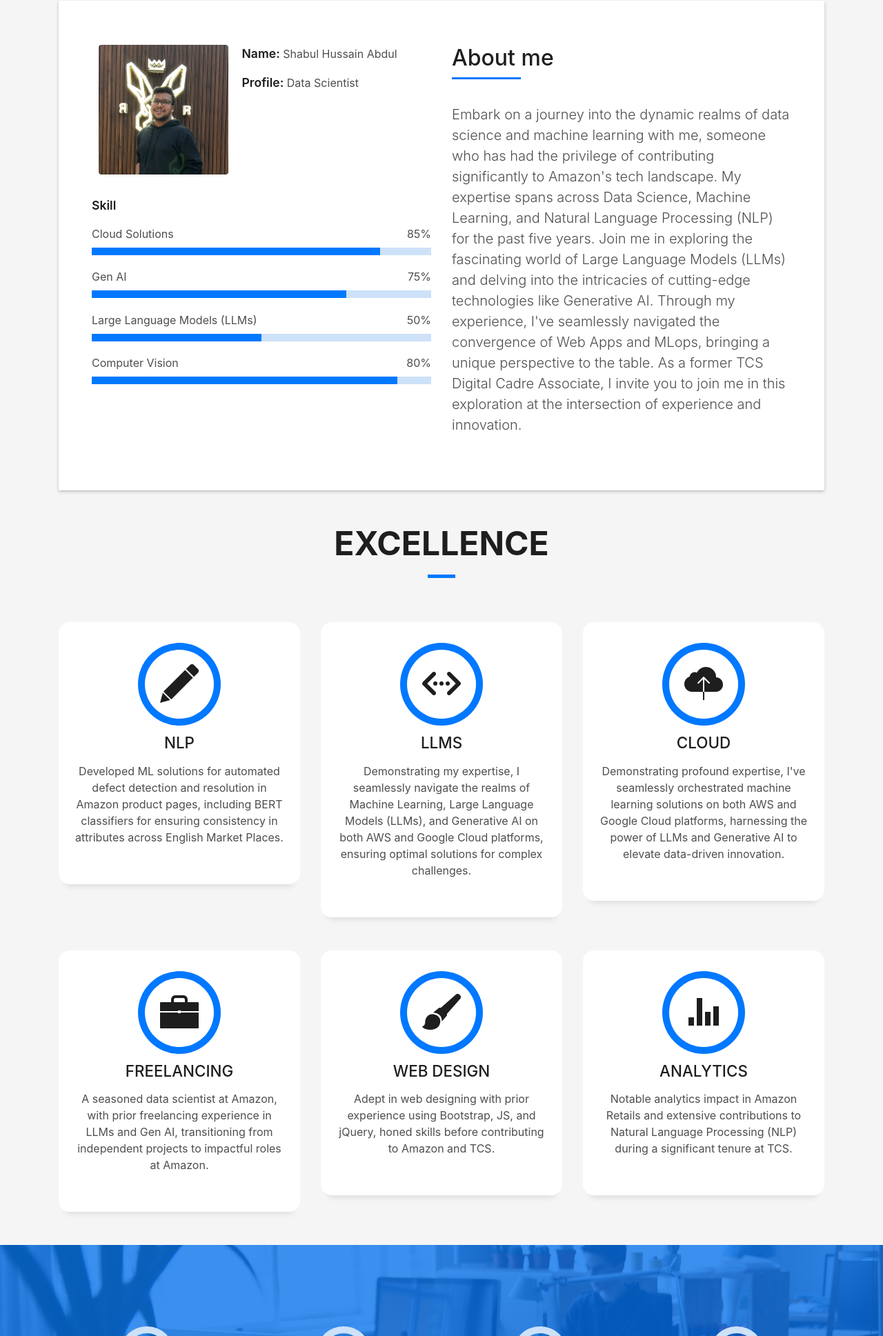
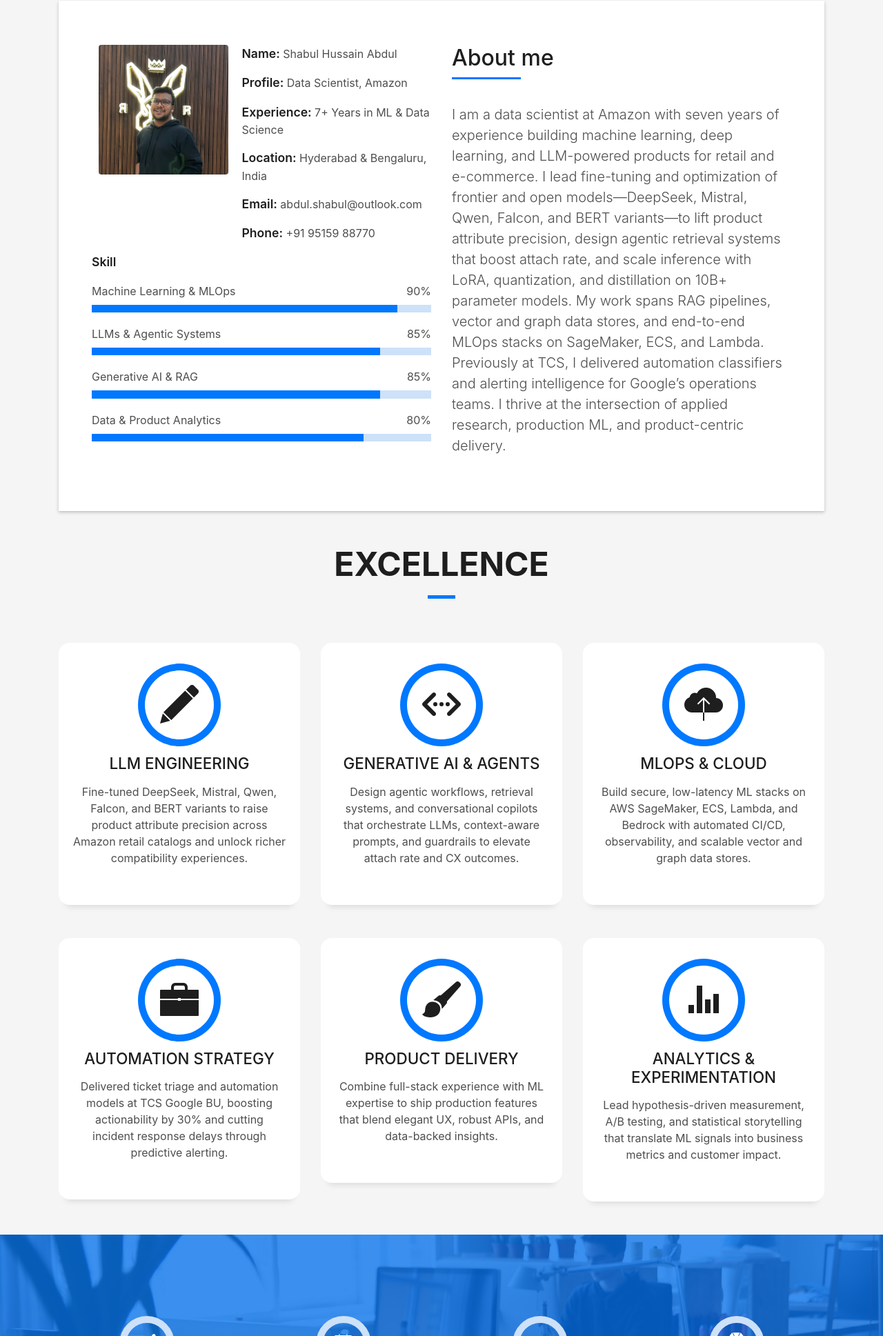
Before and after one commit to shabul/seo_webistes_shabul, a plain HTML site: page index.html in a window 1280 px wide. Shown: the part 863-2800 px from the top of the page at 69% size. Drawn offline with Linux system fonts and the light colour scheme; a script that the page names is missing; files whose address does not match are found by name.

Commit message:
Align homepage content with updated resume

```diff
--- a/index.html
+++ b/index.html
@@ -76,7 +76,7 @@
         <div class="container">
           <!--<p class="display-6 color-d">Hello, world!</p>-->
           <h1 class="intro-title mb-4">Shabul Hussain Abdul</h1>
-          <p class="intro-subtitle"><span class="text-slider-items">Amazon 2024 World Wide Innovista Winner,AI Evangelist,Data Scientist,Researcher</span><strong class="text-slider"></strong></p>
+          <p class="intro-subtitle"><span class="text-slider-items">Amazon Data Scientist | ML-DL-LLMs,Generative AI & Agentic Systems Architect,RAG Workflow Specialist,MLOps & Full-Stack Delivery Leader</span><strong class="text-slider"></strong></p>
           <!-- <p class="pt-3"><a class="btn btn-primary btn js-scroll px-4" href="#about" role="button">Learn More</a></p> -->
           <div class="intro-cta mt-4">
             <a class="btn btn-primary" href="https://cal.com/shabul/45-min-meeting?overlayCalendar=true&layout=month_view" target="_blank" rel="noopener">Please Connect 1:1</a>
@@ -103,32 +103,34 @@
                   <div class="col-sm-6 col-md-7">
                     <div class="about-info">
                       <p><span class="title-s">Name: </span> <span>Shabul Hussain Abdul</span></p>
-                      <p><span class="title-s">Profile: </span> <span>Data Scientist</span></p>
-                      <!--<p><span class="title-s">Email: </span> <span>abdul.shabul@gmail.com</span></p>-->
-                      <!--<p><span class="title-s">Phone: </span> <span>+91 9515 988770</span></p>-->
+                      <p><span class="title-s">Profile: </span> <span>Data Scientist, Amazon</span></p>
+                      <p><span class="title-s">Experience: </span> <span>7+ Years in ML & Data Science</span></p>
+                      <p><span class="title-s">Location: </span> <span>Hyderabad & Bengaluru, India</span></p>
+                      <p><span class="title-s">Email: </span> <span>abdul.shabul@outlook.com</span></p>
+                      <p><span class="title-s">Phone: </span> <span>+91 95159 88770</span></p>
                     </div>
                   </div>
                 </div>
                 <div class="skill-mf">
                   <p class="title-s">Skill</p>
-                  <span>Cloud Solutions</span> <span class="pull-right">85%</span>
+                  <span>Machine Learning & MLOps</span> <span class="pull-right">90%</span>
                   <div class="progress">
-                    <div class="progress-bar" role="progressbar" style="width: 85%;" aria-valuenow="85" aria-valuemin="0"
+                    <div class="progress-bar" role="progressbar" style="width: 90%;" aria-valuenow="90" aria-valuemin="0"
                       aria-valuemax="100"></div>
                   </div>
-                  <span>Gen AI</span> <span class="pull-right">75%</span>
+                  <span>LLMs & Agentic Systems</span> <span class="pull-right">85%</span>
                   <div class="progress">
-                    <div class="progress-bar" role="progressbar" style="width: 75%" aria-valuenow="75" aria-valuemin="0"
+                    <div class="progress-bar" role="progressbar" style="width: 85%" aria-valuenow="85" aria-valuemin="0"
                       aria-valuemax="100"></div>
                   </div>
-                  <span>Large Language Models (LLMs)</span> <span class="pull-right">50%</span>
+                  <span>Generative AI & RAG</span> <span class="pull-right">85%</span>
                   <div class="progress">
-                    <div class="progress-bar" role="progressbar" style="width: 50%" aria-valuenow="50" aria-valuemin="0"
+                    <div class="progress-bar" role="progressbar" style="width: 85%" aria-valuenow="85" aria-valuemin="0"
                       aria-valuemax="100"></div>
                   </div>
-                  <span>Computer Vision</span> <span class="pull-right">80%</span>
+                  <span>Data & Product Analytics</span> <span class="pull-right">80%</span>
                   <div class="progress">
-                    <div class="progress-bar" role="progressbar" style="width: 90%" aria-valuenow="90" aria-valuemin="0"
+                    <div class="progress-bar" role="progressbar" style="width: 80%" aria-valuenow="80" aria-valuemin="0"
                       aria-valuemax="100"></div>
                   </div>
                 </div>
@@ -145,8 +147,7 @@
                   <!--Started programming in college days in PHP Web App Developement then worked in Java full stack development, now working as Machine Learning Engineer for a MNC in Chennai. -->
                   <!--</p>-->
                   <p class="lead">
-                    <!--Working for Amazon | 5 years of expertise in Data Science | Machine Learning | NLP | LLMs | Gen AI | Web Apps | MLops | Ex-TCS Digital Cadre Associate                  -->
-                    Embark on a journey into the dynamic realms of data science and machine learning with me, someone who has had the privilege of contributing significantly to Amazon's tech landscape. My expertise spans across Data Science, Machine Learning, and Natural Language Processing (NLP) for the past five years. Join me in exploring the fascinating world of Large Language Models (LLMs) and delving into the intricacies of cutting-edge technologies like Generative AI. Through my experience, I've seamlessly navigated the convergence of Web Apps and MLops, bringing a unique perspective to the table. As a former TCS Digital Cadre Associate, I invite you to join me in this exploration at the intersection of experience and innovation.
+                    I am a data scientist at Amazon with seven years of experience building machine learning, deep learning, and LLM-powered products for retail and e-commerce. I lead fine-tuning and optimization of frontier and open models—DeepSeek, Mistral, Qwen, Falcon, and BERT variants—to lift product attribute precision, design agentic retrieval systems that boost attach rate, and scale inference with LoRA, quantization, and distillation on 10B+ parameter models. My work spans RAG pipelines, vector and graph data stores, and end-to-end MLOps stacks on SageMaker, ECS, and Lambda. Previously at TCS, I delivered automation classifiers and alerting intelligence for Google’s operations teams. I thrive at the intersection of applied research, production ML, and product-centric delivery.
                   </p>
 
 
@@ -183,10 +184,10 @@
               <span class="ico-circle"><i class="ion-edit"></i></span>
             </div>
             <div class="service-content">
-              <h2 class="s-title">NLP</h2>
+              <h2 class="s-title">LLM Engineering</h2>
               <p class="s-description text-center">
-                Developed ML solutions for automated defect detection and resolution in Amazon product pages, including BERT classifiers for ensuring consistency in attributes across English Market Places.
-                </p>
+                Fine-tuned DeepSeek, Mistral, Qwen, Falcon, and BERT variants to raise product attribute precision across Amazon retail catalogs and unlock richer compatibility experiences.
+              </p>
             </div>
           </div>
         </div>
@@ -196,10 +197,10 @@
               <span class="ico-circle"><i class="ion-code-working"></i></span>
             </div>
             <div class="service-content">
-              <h2 class="s-title">LLMs</h2>
+              <h2 class="s-title">Generative AI & Agents</h2>
               <p class="s-description text-center">
-          Demonstrating my expertise, I seamlessly navigate the realms of Machine Learning, Large Language Models (LLMs), and Generative AI on both AWS and Google Cloud platforms, ensuring optimal solutions for complex challenges.
-          </p>
+                Design agentic workflows, retrieval systems, and conversational copilots that orchestrate LLMs, context-aware prompts, and guardrails to elevate attach rate and CX outcomes.
+              </p>
             </div>
           </div>
         </div>
@@ -209,10 +210,10 @@
               <span class="ico-circle"><i class="ion-ios-cloud-upload"></i></span>
             </div>
             <div class="service-content">
-              <h2 class="s-title">Cloud</h2>
+              <h2 class="s-title">MLOps & Cloud</h2>
               <p class="s-description text-center">
-                Demonstrating profound expertise, I've seamlessly orchestrated machine learning solutions on both AWS and Google Cloud platforms, harnessing the power of LLMs and Generative AI to elevate data-driven innovation.
-                </p>
+                Build secure, low-latency ML stacks on AWS SageMaker, ECS, Lambda, and Bedrock with automated CI/CD, observability, and scalable vector and graph data stores.
+              </p>
             </div>
           </div>
         </div>
@@ -222,10 +223,10 @@
               <span class="ico-circle"><i class="ion-briefcase"></i></span>
             </div>
             <div class="service-content">
-              <h2 class="s-title">Freelancing</h2>
+              <h2 class="s-title">Automation Strategy</h2>
               <p class="s-description text-center">
-            A seasoned data scientist at Amazon, with prior freelancing experience in LLMs and Gen AI, transitioning from independent projects to impactful roles at Amazon.
-          </p>
+                Delivered ticket triage and automation models at TCS Google BU, boosting actionability by 30% and cutting incident response delays through predictive alerting.
+              </p>
             </div>
           </div>
         </div>
@@ -235,9 +236,10 @@
               <span class="ico-circle"><i class="ion-paintbrush"></i></span>
             </div>
             <div class="service-content">
-              <h2 class="s-title">Web Design</h2>
+              <h2 class="s-title">Product Delivery</h2>
               <p class="s-description text-center">
-Adept in web designing with prior experience using Bootstrap, JS, and jQuery, honed skills before contributing to Amazon and TCS.              </p>
+                Combine full-stack experience with ML expertise to ship production features that blend elegant UX, robust APIs, and data-backed insights.
+              </p>
             </div>
           </div>
         </div>
@@ -247,10 +249,10 @@ Adept in web designing with prior experience using Bootstrap, JS, and jQuery, ho
               <span class="ico-circle"><i class="ion-stats-bars"></i></span>
             </div>
             <div class="service-content">
-              <h2 class="s-title">Analytics</h2>
+              <h2 class="s-title">Analytics & Experimentation</h2>
               <p class="s-description text-center">
-                Notable analytics impact in Amazon Retails and extensive contributions to Natural Language Processing (NLP) during a significant tenure at TCS.
-                </p>
+                Lead hypothesis-driven measurement, A/B testing, and statistical storytelling that translate ML signals into business metrics and customer impact.
+              </p>
             </div>
           </div>
         </div>
@@ -505,23 +507,23 @@ Adept in web designing with prior experience using Bootstrap, JS, and jQuery, ho
             <div class="card-body">
               <div class="card-category-box">
                 <div class="card-category">
-                  <h6 class="category">Tech Summit</h6>
+                  <h6 class="category">LLM Optimization</h6>
                 </div>
               </div>
-              <h3 class="card-title"><a href="blog-single.html"> Google I/O Connect - South Asia Region </a></h3>
+              <h3 class="card-title"><a href="blog-single.html">Prompt Optimization Agent</a></h3>
               <p class="card-description">
-              Esteemed privilege of attending the Google I/O Connect event, where I had the distinct honor of engaging with and meeting some of Google's top leaders.Enriched by insightful workshops delving into the cutting-edge realms of General Artificial Intelligence (Gen AI) and Large Language Models (LLMs).
+                Built a reinforcement-inspired prompt evaluation and tuning agent that lifted LLM answer consistency by 25% for Amazon catalog attribute extraction workflows.
               </p>
             </div>
             <div class="card-footer">
               <div class="post-author">
                 <a href="#">
                   <!--<img src="" alt="" class="avatar rounded-circle">-->
-                  <span class="author"> Bengaluru, India </span>
+                  <span class="author">Amazon, Bengaluru</span>
                 </a>
               </div>
               <div class="post-date">
-                <span class="ion-ios-clock-outline"></span> June,2023
+                <span class="ion-ios-clock-outline"></span> April,2024
                </div>
             </div>
           </div>
@@ -534,23 +536,23 @@ Adept in web designing with prior experience using Bootstrap, JS, and jQuery, ho
             <div class="card-body">
               <div class="card-category-box">
                 <div class="card-category">
-                  <h6 class="category">Unleashing Camaraderie and Adventure</h6>
+                  <h6 class="category">Automation & Quality</h6>
                 </div>
               </div>
-              <h3 class="card-title"><a href="blog-single.html">Team Outing</a></h3>
+              <h3 class="card-title"><a href="blog-single.html">Automated Catalog Auditing</a></h3>
               <p class="card-description">
-                Embarking on a memorable team outing to Mango Mist Resort proved to be a rejuvenating escapade that seamlessly blended camaraderie with an array of exhilarating activities.This retreat not only solidified our professional bonds but also sculpted enduring memories of joy and shared escapades.
+                Orchestrated a multi-LLM auditing ensemble that evaluates retail catalog health at scale, trimming manual QA effort by 60% while widening coverage.
               </p>
             </div>
             <div class="card-footer">
               <div class="post-author">
                 <a href="#">
                   <!--<img src="" alt="" class="avatar rounded-circle">-->
-                  <span class="author">Bannerghatta, Bengaluru</span>
+                  <span class="author">Amazon, India</span>
                 </a>
               </div>
               <div class="post-date">
-                <span class="ion-ios-clock-outline"></span> March,2024
+                <span class="ion-ios-clock-outline"></span> February,2024
               </div>
             </div>
           </div>
@@ -677,14 +679,14 @@ Adept in web designing with prior experience using Bootstrap, JS, and jQuery, ho
                       Connect with me for Data Science and AI solutions
                       </p>
                     <ul class="list-ico">
-                      <li><span class="ion-ios-location"></span>Bengaluru, India.</li>
+                      <li><span class="ion-ios-location"></span>Hyderabad & Bengaluru, India</li>
                       <li><span class="ion-ios-telephone"></span>+91 95159 88770</li>
-                      <li><span class="ion-email"></span> abdul.shabul@gmail.com</li>
+                      <li><span class="ion-email"></span> abdul.shabul@outlook.com</li>
                     </ul>
                   </div>
                   <div class="socials">
                     <ul>
-                     <li><a href="https://www.linkedin.com/in/shabul-hussain-a85508154/"><span class="ico-circle"><i class="ion-social-linkedin"></i></span></a></li>
+                     <li><a href="https://www.linkedin.com/in/shabul"><span class="ico-circle"><i class="ion-social-linkedin"></i></span></a></li>
 
                       <li><a href="https://api.whatsapp.com/send?phone=919515988770"><span class="ico-circle"><i class="ion-social-whatsapp"></i></span></a></li>
                       <li><a href="https://github.com/shabul/"><span class="ico-circle"><i class="ion-social-github"></i></span></a></li>
```
